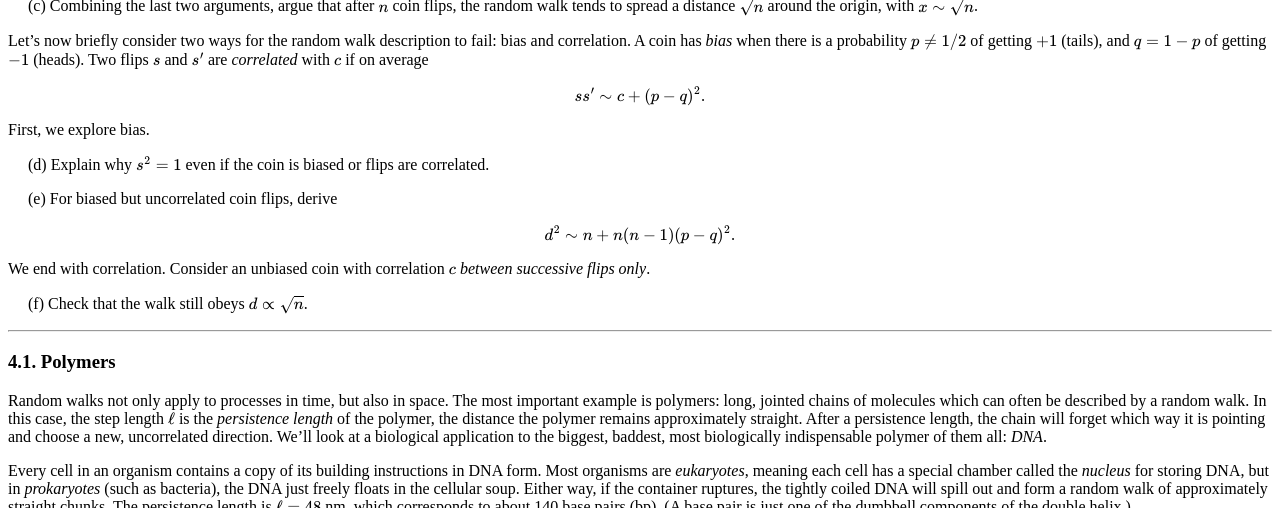
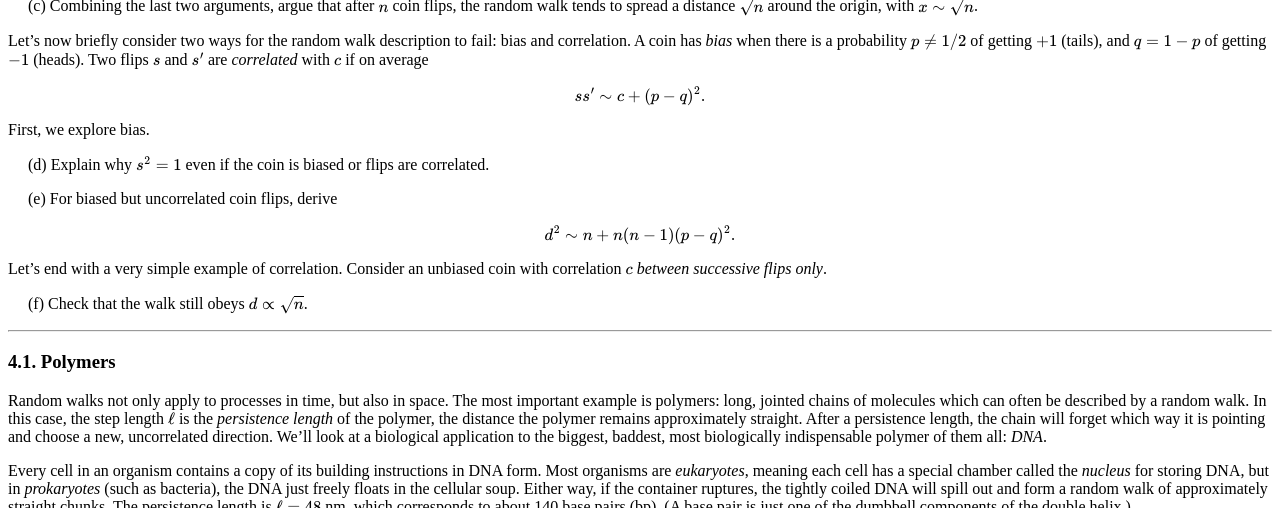
Before and after one commit to hapax/hapax.github.io, a Jekyll site: the page built from _posts/2020-02-24-napkin-hacks.md, in a window 1280 px wide and 900 px high, scrolled down 20249 px, cut to the strip 0-508 px from the top of the window. Built offline with Jekyll 4.4.1, drawn with Linux system fonts in a browser that asks for light colours; our own code applies the rules of GitHub Pages for plain Markdown files; formulas are drawn with MathJax 3; a script that is not in the unit is left out.

Commit message:
Update 2020-02-24-napkin-hacks.md

```diff
--- a/_posts/2020-02-24-napkin-hacks.md
+++ b/_posts/2020-02-24-napkin-hacks.md
@@ -1353,7 +1353,7 @@ $$
 d^2 \sim n + n(n-1)(p-q)^2.
 $$
 
-We end with correlation.
+Let's end with a very simple example of correlation.
 Consider an unbiased coin with correlation $c$ *between successive
 flips only*.
 
```
